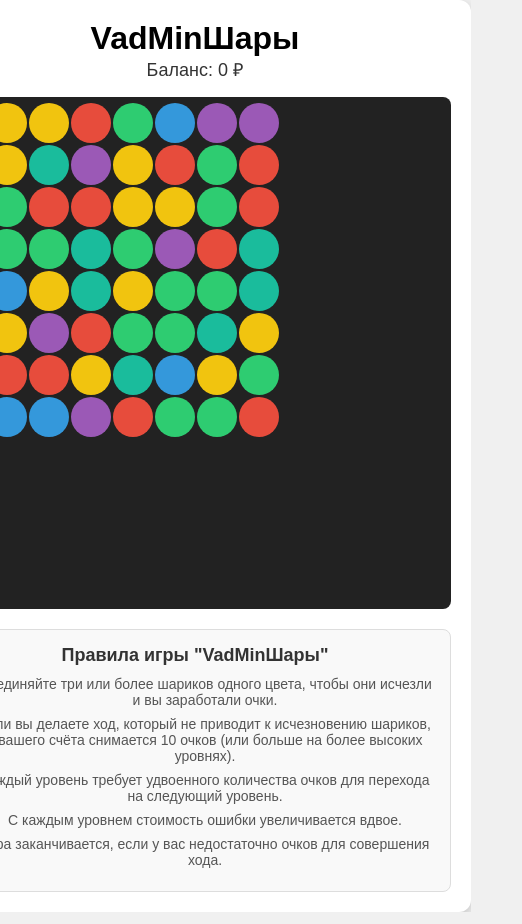
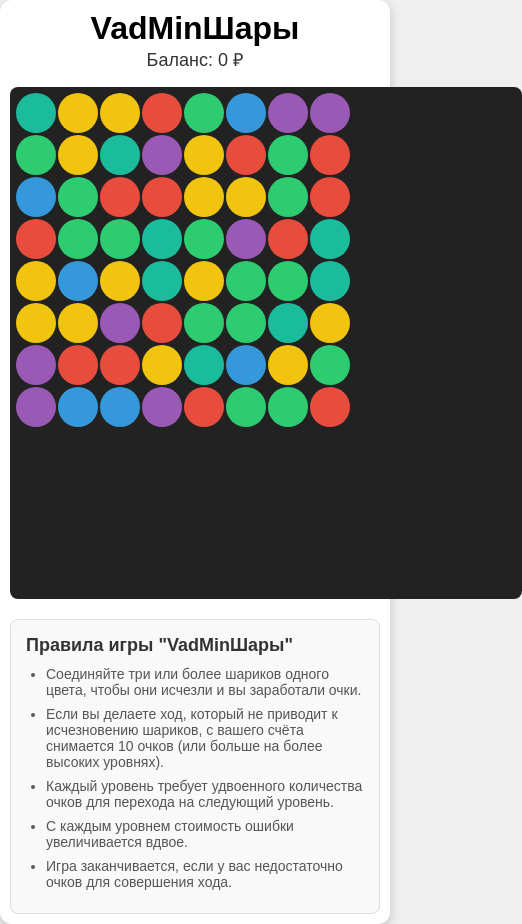
Before and after one commit to VadimMinaev/match3-game, a plain HTML site: page index.html in a window 390 px wide. Shown: the whole page, 522 px wide, since content can reach past the window. Drawn offline with Linux system fonts and the light colour scheme.

Commit message:
Я добавил адаптивную верстку для мобильных устройств. Теперь при ширине экрана до 768px размеры игрового поля, шариков и текста будут уменьшаться для лучшего отображения. Проверьте, пожалуйста, и сообщите, если потребуется что-то еще.

```diff
--- a/style.css
+++ b/style.css
@@ -84,6 +84,36 @@ body {
   }
 }
 
+/* Адаптивная верстка для мобильных устройств */
+@media (max-width: 768px) {
+  .game-container {
+    width: 100%;
+    max-width: 400px;
+    padding: 10px;
+  }
+
+  .game-board {
+    grid-template-columns: repeat(8, 40px);
+    grid-template-rows: repeat(8, 40px);
+    gap: 2px;
+    padding: 6px;
+  }
+
+  .ball {
+    width: 100%;
+    height: 100%;
+  }
+
+  .score {
+    font-size: 18px;
+  }
+
+  .game-rules {
+    font-size: 14px;
+    text-align: left;
+  }
+}
+
 /* Стили для модального окна */
 .modal-overlay {
   position: fixed;
```
